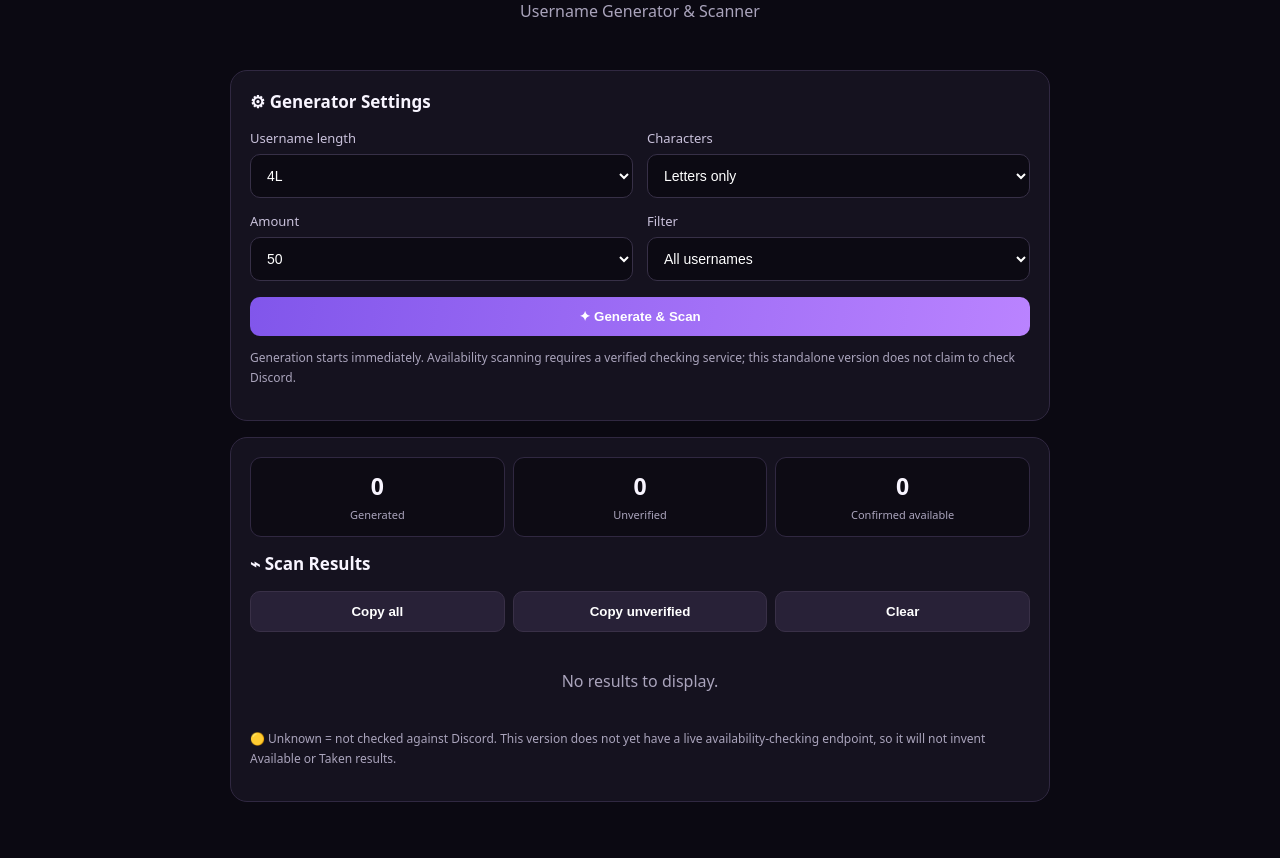
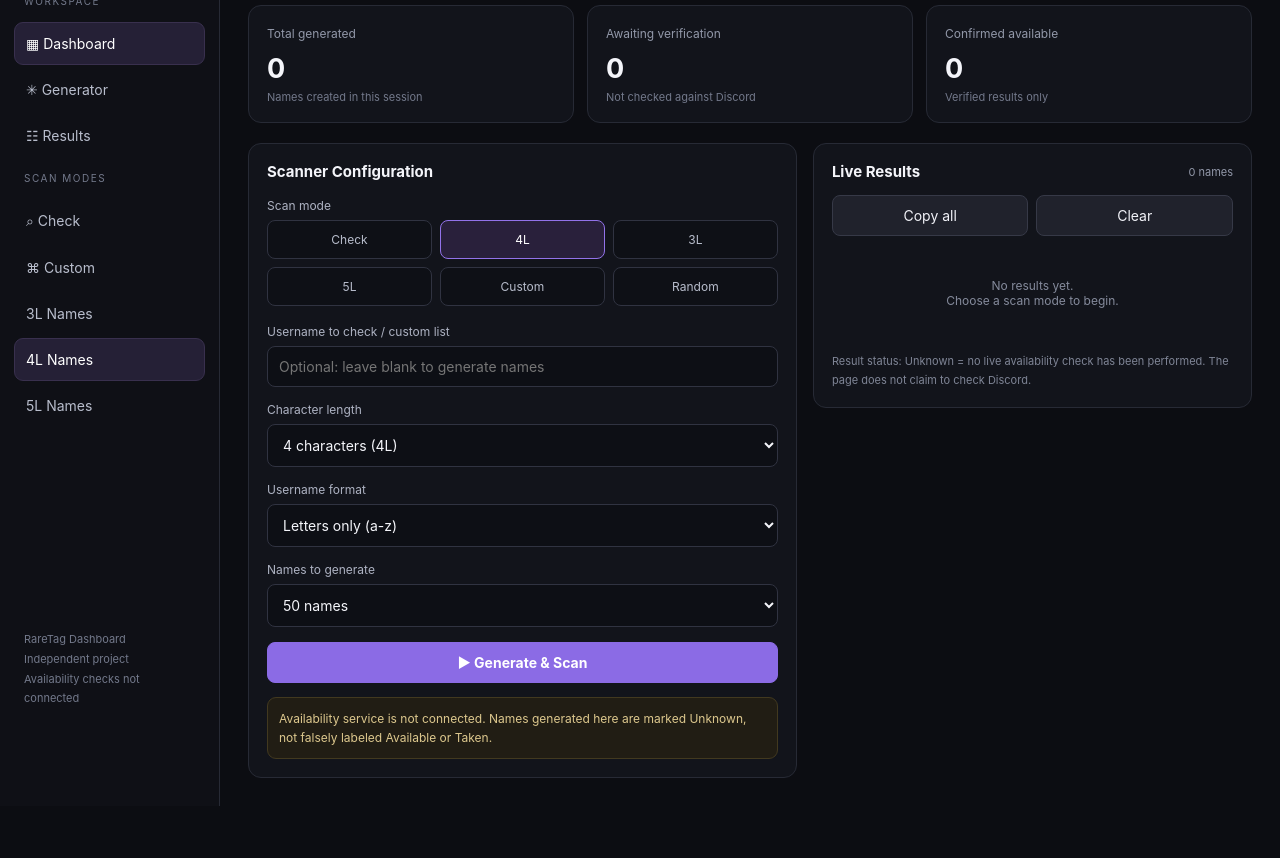
Before and after one commit to andsrour25-collab/Raretag, a plain HTML site: page index.html in a window 1280 px wide. Shown: the part 100-958 px from the top of the page. After the commit the page ends 906 px from the top, so only its background shows below. Drawn offline with Linux system fonts and the light colour scheme.

Commit message:
Update index.html

```diff
--- a/index.html
+++ b/index.html
@@ -4,162 +4,270 @@
 <head>
 <meta charset="UTF-8">
 <meta name="viewport" content="width=device-width, initial-scale=1">
-<meta name="theme-color" content="#0b0912">
-<title>RareTag | Username Scanner</title>
+<meta name="theme-color" content="#0c0d12">
+<title>RareTag | Scanner Dashboard</title>
 <style>
+:root{color-scheme:dark;--bg:#0c0d12;--panel:#12141b;--line:#272a35;--muted:#9298a9;--purple:#a78bfa;--green:#58d6a0}
 *{box-sizing:border-box}
-body{margin:0;background:#0b0912;color:#f8f5ff;font-family:system-ui,Arial,sans-serif}
-header{text-align:center;padding:35px 15px 22px}
-h1{font-size:36px;margin:0;font-weight:900;letter-spacing:-1px}
-h1 span{color:#b69aff}
-header p,.muted{color:#aaa4bc}
-main{max-width:850px;margin:auto;padding:10px 15px 40px}
-.panel{background:#15121f;border:1px solid #302841;border-radius:17px;padding:19px;margin-bottom:16px}
-h2{font-size:17px;margin:0 0 16px}
-label{display:block;font-size:13px;color:#c9c1db;margin-bottom:7px}
-.grid{display:grid;grid-template-columns:repeat(2,minmax(0,1fr));gap:14px}
-select{width:100%;padding:12px;background:#0c0a13;border:1px solid #373047;color:white;border-radius:10px;font-size:14px}
-button{padding:12px;border:0;border-radius:10px;font-weight:750;cursor:pointer}
-.primary{width:100%;margin-top:16px;color:white;background:linear-gradient(100deg,#8156eb,#ba83ff)}
-.secondary{background:#282137;color:white;border:1px solid #393047}
-.actions{display:flex;gap:8px;margin:13px 0}
-.actions button{flex:1}
-.stats{display:grid;grid-template-columns:repeat(3,1fr);gap:8px;margin-bottom:15px}
-.stat{background:#0d0b14;border:1px solid #302841;border-radius:11px;padding:12px 5px;text-align:center}
-.stat strong{font-size:23px;display:block}
-.stat span{font-size:11px;color:#aaa4bc}
-.item{display:flex;justify-content:space-between;align-items:center;gap:8px;padding:12px;background:#0d0b14;border:1px solid #302841;border-radius:10px;margin-bottom:8px}
-.name{font-family:monospace;overflow-wrap:anywhere}
-.status{font-size:11px;color:#f6d36a;background:#30270f;border-radius:7px;padding:6px 8px;white-space:nowrap}
-.copy{background:#282137;color:white;padding:7px 9px}
-.right{display:flex;align-items:center;gap:7px}
-.empty{text-align:center;padding:25px 5px;color:#aaa4bc}
-.note{font-size:12px;line-height:1.7;color:#aaa4bc}
-@media(max-width:500px){.grid{grid-template-columns:1fr}.panel{padding:14px}.item{padding:9px}.name{font-size:13px}}
+body{margin:0;background:var(--bg);color:#f4f5fa;font:14px Inter,system-ui,Arial,sans-serif}
+button,input,select{font:inherit}
+button{cursor:pointer}
+.app{display:flex;min-height:100vh}
+aside{width:220px;flex-shrink:0;border-right:1px solid var(--line);padding:23px 14px;background:#0f1016}
+.brand{font-size:25px;font-weight:900;padding:0 10px 30px;letter-spacing:-1px}
+.brand span{color:var(--purple)}
+.navtitle{font-size:10px;color:#73798b;letter-spacing:1.5px;padding:12px 10px}
+.nav{display:block;width:100%;text-align:left;padding:12px 11px;margin:3px 0;border:1px solid transparent;border-radius:9px;color:#b8bdcc;background:transparent}
+.nav.active{background:#252036;border-color:#39304e;color:#fff}
+.nav:hover{background:#1b1b27}
+.sidefoot{position:sticky;top:90vh;margin-top:45px;color:#73798b;font-size:11px;line-height:1.8;padding:10px}
+main{flex:1;min-width:0;padding:28px;max-width:1300px;margin:0 auto;width:100%}
+.top{display:flex;justify-content:space-between;align-items:center;gap:12px;margin-bottom:25px}
+h1{font-size:24px;margin:0 0 7px}
+.subtitle{font-size:13px;color:var(--muted)}
+.pill{border:1px solid #343744;background:#171921;color:#bdc2d1;border-radius:20px;padding:8px 11px;font-size:11px}
+.cards{display:grid;grid-template-columns:repeat(3,minmax(0,1fr));gap:13px;margin-bottom:20px}
+.card,.panel{background:var(--panel);border:1px solid var(--line);border-radius:13px;padding:18px}
+.card small{color:var(--muted);font-size:12px}
+.card strong{display:block;font-size:27px;margin-top:11px}
+.card .desc{color:#73798b;font-size:11px;margin-top:5px}
+.layout{display:grid;grid-template-columns:minmax(0,1fr) minmax(260px,.8fr);gap:16px;align-items:start}
+h2{font-size:15px;margin:0 0 17px}
+label{display:block;font-size:12px;color:#aeb3c3;margin-bottom:7px}
+input,select{width:100%;padding:11px;background:#0d0f15;color:#f4f5fa;border:1px solid #303341;border-radius:8px;outline:none}
+input:focus,select:focus{border-color:var(--purple)}
+.field{margin-bottom:15px}
+.btn{border:1px solid #363947;background:#20222c;color:#f1f2f8;border-radius:8px;padding:11px 13px}
+.btn.primary{background:#8b6be5;border-color:#8b6be5;color:white;font-weight:750}
+.btn.full{width:100%}
+.btnrow{display:flex;gap:8px}
+.btnrow>*{flex:1}
+.notice{border:1px solid #42391f;background:#211d14;color:#ddc88e;border-radius:9px;padding:11px;font-size:12px;line-height:1.6;margin-top:14px}
+.modes{display:grid;grid-template-columns:repeat(3,minmax(0,1fr));gap:8px;margin-bottom:18px}
+.mode{padding:11px 4px;text-align:center;border:1px solid #303341;background:#0e1016;color:#b8bdcc;border-radius:8px;font-size:12px}
+.mode.active{border-color:#9272e9;background:#29203b;color:white}
+.log{display:flex;justify-content:space-between;gap:10px;align-items:center;margin-bottom:14px}
+.log h2{margin:0}
+#results{display:grid;gap:7px}
+.result{display:flex;align-items:center;justify-content:space-between;gap:9px;border:1px solid #292c37;background:#0e1016;border-radius:8px;padding:11px}
+.username{font-family:ui-monospace,monospace;font-size:14px;overflow-wrap:anywhere}
+.result-right{display:flex;gap:8px;align-items:center}
+.status{font-size:10px;border:1px solid #554728;color:#e8cb7c;background:#292216;border-radius:6px;padding:5px 7px;white-space:nowrap}
+.copy{background:#242631;color:white;border:1px solid #353846;border-radius:6px;padding:6px 8px;font-size:11px}
+.empty{text-align:center;padding:28px 5px;color:#858b9c;font-size:12px}
+.muted{color:var(--muted)}
+.bottomnote{font-size:11px;color:#7f8596;line-height:1.7;margin-top:16px}
+@media(max-width:850px){.layout{grid-template-columns:1fr}main{padding:20px 15px}.cards{gap:8px}.card{padding:13px}.card strong{font-size:23px}}
+@media(max-width:560px){.app{display:block}aside{width:100%;padding:13px;border-right:0;border-bottom:1px solid var(--line)}.brand{padding:5px 8px 13px;font-size:23px}.navtitle,.sidefoot{display:none}.navlist{display:flex;gap:6px;overflow-x:auto}.nav{white-space:nowrap;width:auto;padding:9px 11px;margin:0;font-size:12px}main{padding:19px 12px}.top{align-items:flex-start}.top h1{font-size:21px}.pill{font-size:10px}.card{padding:11px 8px}.card small{font-size:10px}.card strong{font-size:21px}.card .desc{font-size:10px}.panel{padding:14px}.modes{grid-template-columns:repeat(3,minmax(0,1fr))}}
 </style>
 </head>
 <body>
-<header>
-<h1>Rare<span>Tag</span></h1>
-<p>Username Generator &amp; Scanner</p>
-</header>
+<div class="app">
+<aside>
+  <div class="brand">Rare<span>Tag</span><span style="color:#858b9c;font-size:10px;vertical-align:top;margin-left:6px">BETA</span></div>
+  <div class="navtitle">WORKSPACE</div>
+  <div class="navlist">
+    <button class="nav active" data-page="dashboard">▦ Dashboard</button>
+    <button class="nav" data-page="generator">✳ Generator</button>
+    <button class="nav" data-page="results">☷ Results</button>
+  </div>
+  <div class="navtitle">SCAN MODES</div>
+  <div class="navlist">
+    <button class="nav" data-mode="Check">⌕ Check</button>
+    <button class="nav" data-mode="Custom">⌘ Custom</button>
+    <button class="nav" data-mode="3L">3L Names</button>
+    <button class="nav" data-mode="4L">4L Names</button>
+    <button class="nav" data-mode="5L">5L Names</button>
+  </div>
+  <div class="sidefoot">RareTag Dashboard<br>Independent project<br>Availability checks not connected</div>
+</aside>
+
 <main>
+  <div class="top">
+    <div>
+      <h1 id="pageTitle">Dashboard</h1>
+      <div class="subtitle">Username workspace / Scan and manage your list</div>
+    </div>
+    <span class="pill">● LOCAL MODE</span>
+  </div>
+
+  <div class="cards">
+    <div class="card"><small>Total generated</small><strong id="total">0</strong><div class="desc">Names created in this session</div></div>
+    <div class="card"><small>Awaiting verification</small><strong id="pending">0</strong><div class="desc">Not checked against Discord</div></div>
+    <div class="card"><small>Confirmed available</small><strong id="available">0</strong><div class="desc">Verified results only</div></div>
+  </div>
+
+  <div class="layout">
     <section class="panel">
-<h2>⚙ Generator Settings</h2>
-<div class="grid">
-<div>
-<label for="length">Username length</label>
+      <h2>Scanner Configuration</h2>
+      <label>Scan mode</label>
+      <div class="modes">
+        <button class="mode" data-mode="Check">Check</button>
+        <button class="mode active" data-mode="4L">4L</button>
+        <button class="mode" data-mode="3L">3L</button>
+        <button class="mode" data-mode="5L">5L</button>
+        <button class="mode" data-mode="Custom">Custom</button>
+        <button class="mode" data-mode="Random">Random</button>
+      </div>
+
+      <div class="field">
+        <label for="custom">Username to check / custom list</label>
+        <input id="custom" placeholder="Enter a name or comma-separated list">
+      </div>
+      <div class="field">
+        <label for="length">Character length</label>
         <select id="length">
-<option value="3">3L</option>
-<option value="4" selected>4L</option>
+          <option value="3">3 characters (3L)</option>
+          <option value="4" selected>4 characters (4L)</option>
+          <option value="5">5 characters (5L)</option>
         </select>
       </div>
-<div>
-<label for="type">Characters</label>
-<select id="type">
-<option value="letters">Letters only</option>
-<option value="numbers">Letters + numbers</option>
-<option value="symbols">Letters + . and _</option>
-<option value="all">All characters</option>
+      <div class="field">
+        <label for="charset">Username format</label>
+        <select id="charset">
+          <option value="letters">Letters only (a-z)</option>
+          <option value="alnum">Letters and numbers</option>
+          <option value="all">Letters, numbers, . and _</option>
         </select>
       </div>
-<div>
-<label for="amount">Amount</label>
+      <div class="field">
+        <label for="amount">Names to generate</label>
         <select id="amount">
-<option>10</option><option>25</option><option selected>50</option>
-<option>100</option><option>250</option><option>500</option>
+          <option value="10">10 names</option>
+          <option value="25">25 names</option>
+          <option value="50" selected>50 names</option>
+          <option value="100">100 names</option>
+          <option value="250">250 names</option>
+          <option value="500">500 names</option>
         </select>
       </div>
-<div>
-<label for="filter">Filter</label>
-<select id="filter">
-<option value="all">All usernames</option>
-<option value="unknown">Unverified only</option>
-</select>
-</div>
-</div>
-<button class="primary" id="generate">✦ Generate &amp; Scan</button>
-<p class="note">Generation starts immediately. Availability scanning requires a verified checking service; this standalone version does not claim to check Discord.</p>
+      <button class="btn primary full" id="start">▶ Generate &amp; Scan</button>
+      <div class="notice">Availability service is not connected. Names generated here are marked Unknown, not falsely labeled Available or Taken.</div>
     </section>
 
     <section class="panel">
-<div class="stats">
-<div class="stat"><strong id="total">0</strong><span>Generated</span></div>
-<div class="stat"><strong id="unknown">0</strong><span>Unverified</span></div>
-<div class="stat"><strong id="available">0</strong><span>Confirmed available</span></div>
+      <div class="log">
+        <h2>Live Results</h2>
+        <span class="muted" id="count" style="font-size:11px">0 names</span>
       </div>
-<h2>⌁ Scan Results <span id="progress" class="muted" style="font-size:12px"></span></h2>
-<div class="actions">
-<button class="secondary" id="copyall">Copy all</button>
-<button class="secondary" id="copyunknown">Copy unverified</button>
-<button class="secondary" id="clear">Clear</button>
+      <div class="btnrow" style="margin-bottom:14px">
+        <button class="btn" id="copyAll">Copy all</button>
+        <button class="btn" id="clear">Clear</button>
       </div>
-<div id="results"><div class="empty">Generate usernames to begin.</div></div>
-<p class="note">🟡 Unknown = not checked against Discord. This version does not yet have a live availability-checking endpoint, so it will not invent Available or Taken results.</p>
+      <div id="results"><div class="empty">Your results will appear here.<br>Choose a scan mode to begin.</div></div>
+      <div class="bottomnote">Result status: Unknown = no live availability check has been performed. The page does not claim to check Discord.</div>
     </section>
+  </div>
 </main>
+</div>
+
 <script>
+(function(){
 const $=id=>document.getElementById(id);
+let mode="4L";
 let entries=[];
 
-function randomName(length,type){
- const letters="abcdefghijklmnopqrstuvwxyz";
- const digits="0123456789";
- const symbols="._";
- let chars=letters;
- if(type==="numbers")chars+=digits;
- if(type==="symbols")chars+=symbols;
- if(type==="all")chars+=digits+symbols;
- let s="";
- for(let i=0;i<length;i++)s+=chars[Math.floor(Math.random()*chars.length)];
- return s;
+function setMode(next){
+ mode=next;
+ document.querySelectorAll("[data-mode]").forEach(b=>{
+   b.classList.toggle("active",b.dataset.mode===mode);
+ });
+ if(["3L","4L","5L"].includes(mode)){
+   $("length").value=mode[0];
+ }
+ if(mode==="Check") $("custom").placeholder="Enter one username";
+ if(mode==="Custom") $("custom").placeholder="Enter names separated by commas";
+ if(["3L","4L","5L","Random"].includes(mode)) $("custom").placeholder="Optional: leave blank to generate names";
 }
 
-function generate(){
- const length=+$("length").value;
- const amount=+$("amount").value;
- const type=$("type").value;
+function randomName(length){
+ const letters="abcdefghijklmnopqrstuvwxyz";
+ const numbers="0123456789";
+ const symbols="._";
+ const choice=$("charset").value;
+ let chars=letters;
+ if(choice==="alnum")chars+=numbers;
+ if(choice==="all")chars+=numbers+symbols;
+ let out="";
+ for(let i=0;i<length;i++){
+   out+=chars[Math.floor(Math.random()*chars.length)];
+ }
+ return out;
+}
+
+function makeEntries(){
+ let names=[];
+ const raw=$("custom").value.trim();
+
+ if(mode==="Check" && raw){
+   names=[raw.replace(/^@/,"").toLowerCase()];
+ }else if(mode==="Custom" && raw){
+   names=raw.split(/[\s,;]+/).map(x=>x.replace(/^@/,"").toLowerCase()).filter(Boolean);
+ }else{
+   const len=mode==="3L"?3:mode==="4L"?4:mode==="5L"?5:Number($("length").value);
+   const target=Number($("amount").value);
    const set=new Set();
- while(set.size<amount)set.add(randomName(length,type));
- entries=[...set].map(name=>({name,status:"Unknown"}));
- $("progress").textContent="· No live checker connected";
+   while(set.size<target)set.add(randomName(len));
+   names=[...set];
+ }
+ entries=names.map(name=>({name,status:"Unknown"}));
  render();
 }
 
 function render(){
- const list=$("filter").value==="all"?entries:entries.filter(x=>x.status==="Unknown");
  $("total").textContent=entries.length;
- $("unknown").textContent=entries.filter(x=>x.status==="Unknown").length;
+ $("pending").textContent=entries.filter(x=>x.status==="Unknown").length;
  $("available").textContent=entries.filter(x=>x.status==="Available").length;
+ $("count").textContent=entries.length+" names";
  const root=$("results");
  root.replaceChildren();
- if(!list.length){root.innerHTML='<div class="empty">No results to display.</div>';return;}
+ if(!entries.length){
+   root.innerHTML='<div class="empty">No results yet.<br>Choose a scan mode to begin.</div>';
+   return;
+ }
  const frag=document.createDocumentFragment();
- for(const entry of list){
-  const row=document.createElement("div");row.className="item";
-  const name=document.createElement("span");name.className="name";name.textContent=entry.name;
-  const right=document.createElement("div");right.className="right";
-  const status=document.createElement("span");status.className="status";status.textContent=entry.status;
-  const btn=document.createElement("button");btn.className="copy";btn.textContent="Copy";
-  btn.onclick=()=>copy(entry.name);
-  right.append(status,btn);row.append(name,right);frag.append(row);
- }
+ entries.forEach(item=>{
+   const row=document.createElement("div");row.className="result";
+   const name=document.createElement("span");name.className="username";name.textContent=item.name;
+   const right=document.createElement("div");right.className="result-right";
+   const status=document.createElement("span");status.className="status";status.textContent=item.status;
+   const copy=document.createElement("button");copy.className="copy";copy.textContent="Copy";
+   copy.addEventListener("click",()=>copyText(item.name));
+   right.append(status,copy);row.append(name,right);frag.append(row);
+ });
  root.append(frag);
 }
 
-async function copy(text){
- try{await navigator.clipboard.writeText(text);$("progress").textContent="· Copied";}
- catch{
-  const area=document.createElement("textarea");area.value=text;document.body.append(area);area.select();
-  const ok=document.execCommand("copy");area.remove();$("progress").textContent=ok?"· Copied":"· Copy failed";
+async function copyText(text){
+ try{await navigator.clipboard.writeText(text);}
+ catch(e){
+   const area=document.createElement("textarea");
+   area.value=text;document.body.append(area);area.select();
+   document.execCommand("copy");area.remove();
  }
 }
-$("generate").onclick=generate;
-$("filter").onchange=render;
-$("copyall").onclick=()=>copy(entries.map(x=>x.name).join("\n"));
-$("copyunknown").onclick=()=>copy(entries.filter(x=>x.status==="Unknown").map(x=>x.name).join("\n"));
-$("clear").onclick=()=>{entries=[];$("progress").textContent="";render();};
+
+document.querySelectorAll("[data-mode]").forEach(b=>{
+ b.addEventListener("click",()=>setMode(b.dataset.mode));
+});
+document.querySelectorAll("[data-page]").forEach(b=>{
+ b.addEventListener("click",()=>{
+   document.querySelectorAll("[data-page]").forEach(x=>x.classList.toggle("active",x===b));
+   $("pageTitle").textContent=b.dataset.page==="dashboard"?"Dashboard":b.dataset.page==="generator"?"Generator":"Results";
+   if(b.dataset.page==="generator") $("custom").focus();
+   if(b.dataset.page==="results") $("results").scrollIntoView({behavior:"smooth",block:"start"});
+ });
+});
+$("start").addEventListener("click",makeEntries);
+$("copyAll").addEventListener("click",()=>copyText(entries.map(x=>x.name).join("\n")));
+$("clear").addEventListener("click",()=>{entries=[];render();});
+$("length").addEventListener("change",()=>{
+ if(mode==="3L"||mode==="4L"||mode==="5L")mode=$("length").value+"L";
+ setMode(mode);
+});
+setMode("4L");
 render();
+})();
 </script>
 </body>
 </html>
```
Lines whose indentation alone changed are shown as unchanged.
